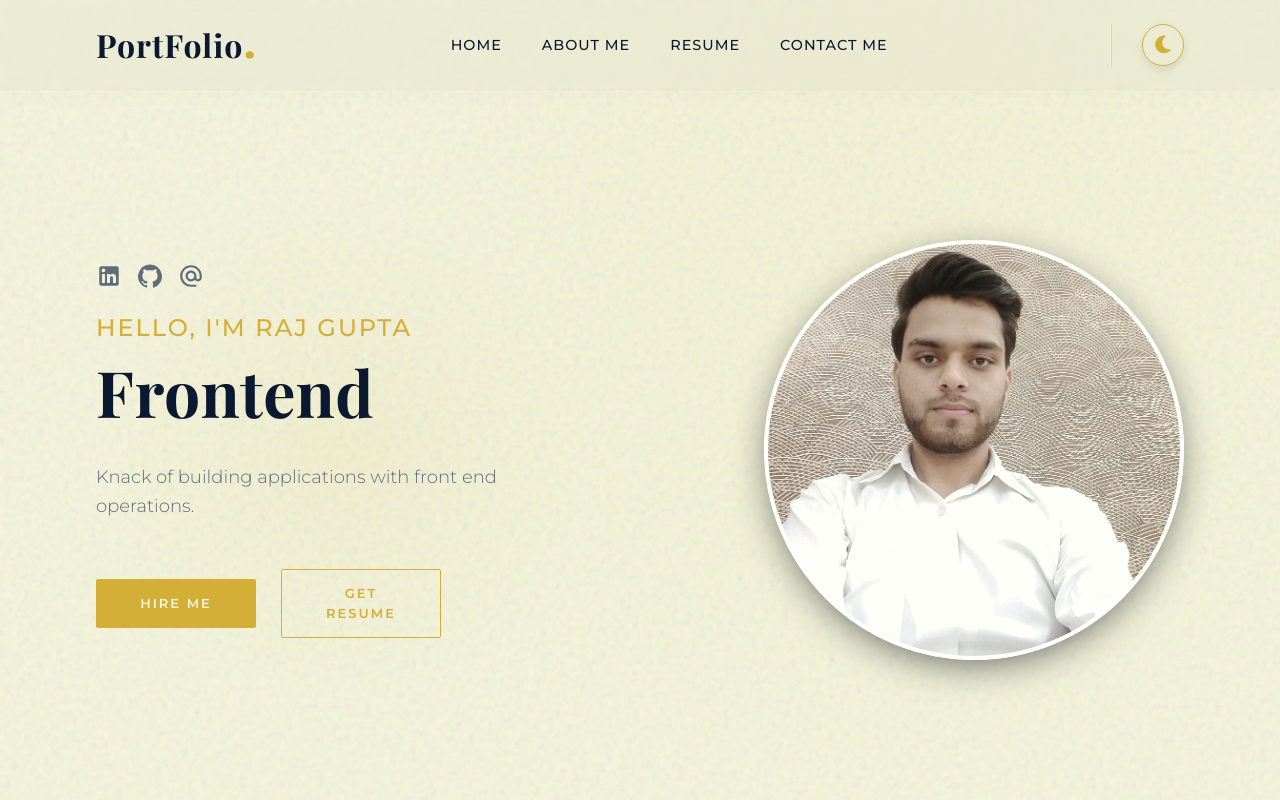
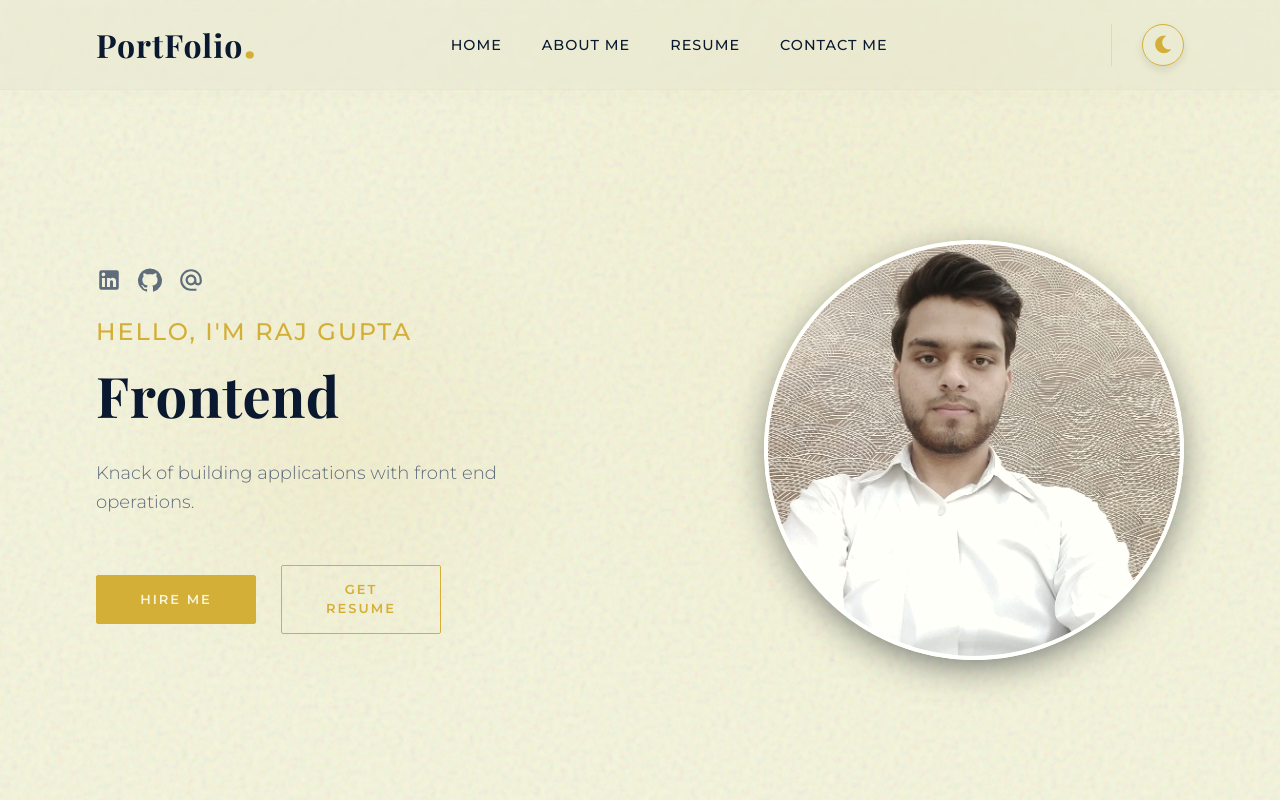
Before and after one commit to rajgupta94/My-Portfolio, a React (Create React App) app: page / in a window 1280 px wide. Shown: the top 800 px of the page. Built offline with nearby package versions, Linux system fonts and the light colour scheme; a web font is replaced by a local one.

Commit message:
Update Glitching part

```diff
--- a/src/PortfolioContainer/Home/Profile/Profile.js
+++ b/src/PortfolioContainer/Home/Profile/Profile.js
@@ -20,11 +20,12 @@ const Profile = () => {
                         </div>
                         <div className="profile-details-name">
                             <span className="primary-text">
-                                Hello, I'M <span className="highlighted-text">Raj Gupta {localStorage.getItem('count') || ""}</span>
+                                Hello, I'M <span className="highlighted-text">Raj Gupta</span>
                             </span>
                         </div>
                         <div className="profile-details-role">
                             <h1>
+                                <div className="typical-wrapper">
                                     <Typical
                                         loop={Infinity}
                                         steps={[
@@ -33,6 +34,7 @@ const Profile = () => {
                                             "React & Next.js Dev ⚛️", 1300,
                                         ]}
                                     />
+                                </div>
                             </h1>
                             <span className="profile-role-tagline">
                                 Knack of building applications with front end operations.
--- a/src/PortfolioContainer/Home/Profile/profile.css
+++ b/src/PortfolioContainer/Home/Profile/profile.css
@@ -83,18 +83,32 @@
 }
 
 .profile-details-role h1 {
-    font-size: 4rem;
+    font-size: 3.5rem;
+    /* Better fit for elite gallery */
     font-family: var(--font-serif);
     font-weight: 700;
     margin: 0;
-    line-height: 1.1;
+    line-height: 1.2;
     color: var(--text-primary);
-    min-height: 4.5rem;
-    /* Prevents jumping during animation */
-    display: block;
+    min-height: 4.8rem;
+    /* Lock height to prevent tagline jitter */
+    display: flex;
+    align-items: center;
+    overflow: hidden;
 
     opacity: 0;
-    animation: fadeInUp 1s ease 0.3s forwards;
+    transform: translate3d(0, 30px, 0);
+    /* Hardware accelerated */
+    animation: fadeInUp 0.8s ease 0.3s forwards;
+    will-change: transform, opacity;
+    backface-visibility: hidden;
+}
+
+.typical-wrapper {
+    width: 100%;
+    display: inline-block;
+    transform: translateZ(0);
+    /* Force GPU layering to stop vibration */
 }
 
 .profile-details-role h1 .highlighted-text {
@@ -119,14 +133,17 @@
 
 .profile-role-tagline {
     font-size: 18px;
-    margin: 20px 0 0 0;
+    margin: 15px 0 0 0;
+    /* Stabilized margin */
     font-family: var(--font-sans);
     font-weight: 300;
     color: var(--text-secondary);
     max-width: 80%;
+    display: block;
 
     opacity: 0;
     animation: fadeInUp 1s ease 0.6s forwards;
+    transform: translateZ(0);
 }
 
 /* --- BUTTONS --- */
```
Lines whose indentation alone changed are shown as unchanged.
